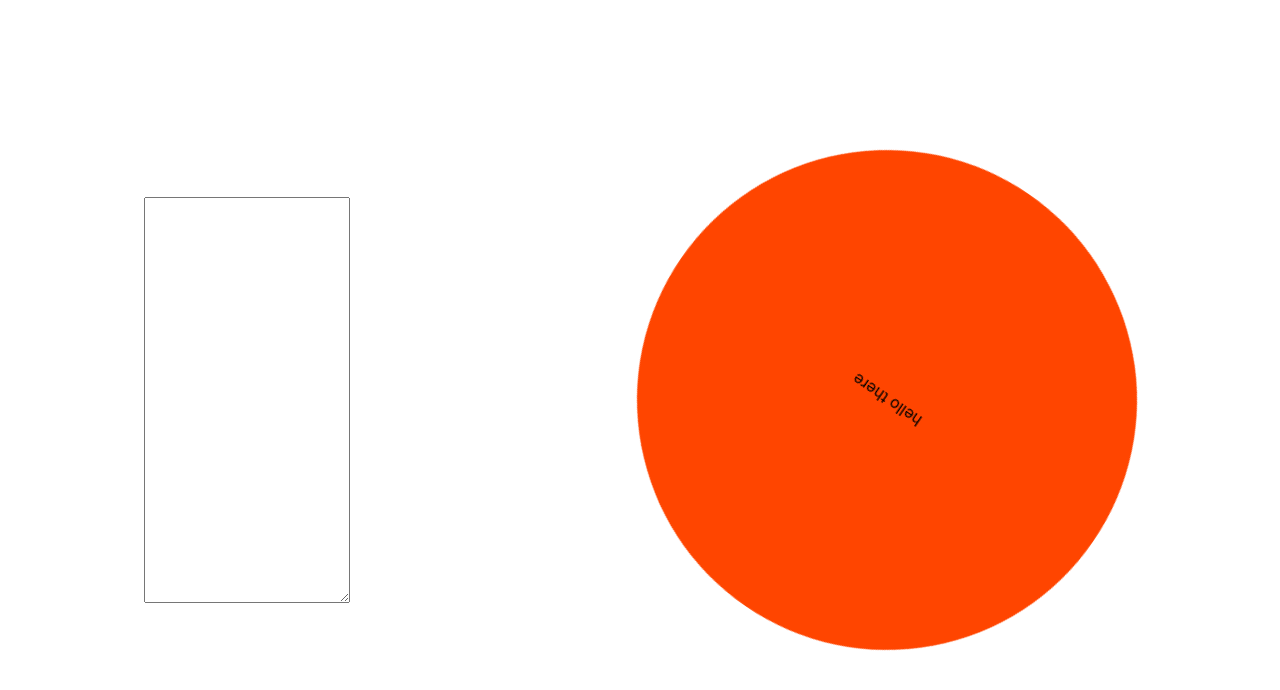
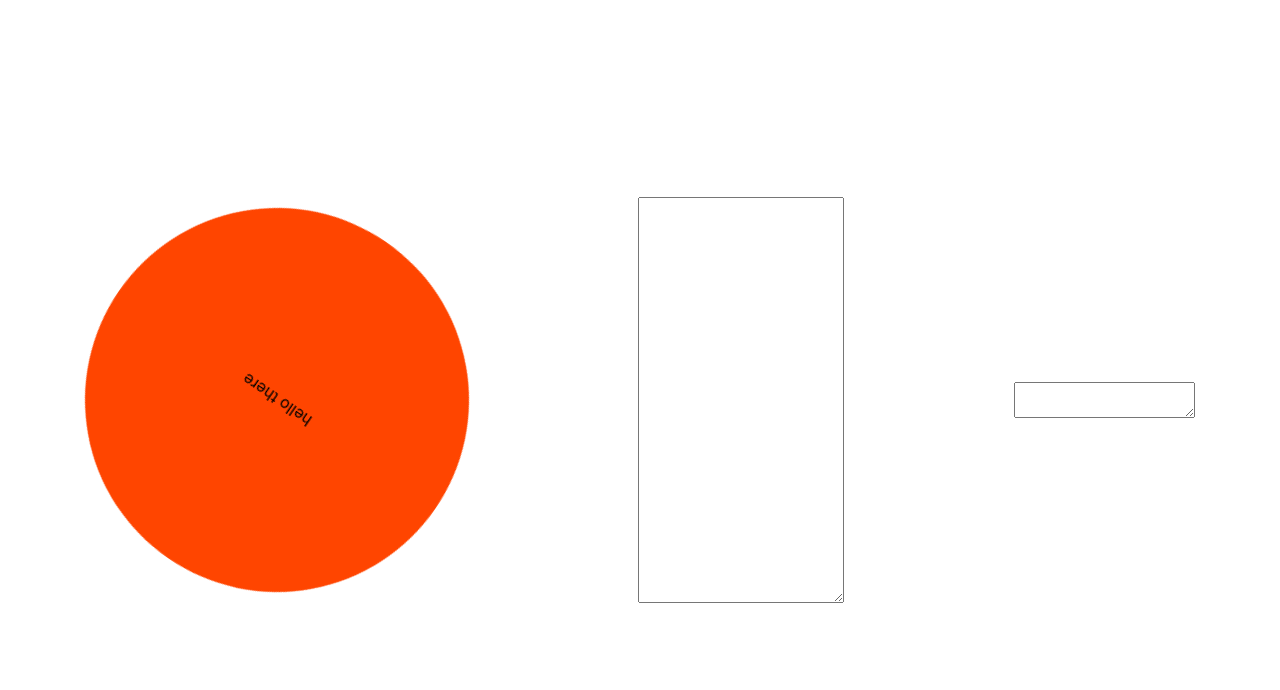
Before and after one commit to Gudbo1z/lucky-wheel, a React (Create React App) app: page / in a window 1280 px wide. Shown: the top 690 px of the page. Built offline with nearby package versions, Linux system fonts and the light colour scheme.

Commit message:
rotate-v2

```diff
--- a/src/App.css
+++ b/src/App.css
@@ -16,8 +16,8 @@
 
 .main-wheel {
   position: relative;
-  width: 500px;
-  height: 500px;
+  width: 30vw;
+  height: 30vw;
 }
 
 .spin-btn {
@@ -35,8 +35,8 @@
 }
 
 .wheel {
-  width: 500px;
-  height: 500px;
+  width: 30vw;
+  height: 30vw;
   position: relative;
   border-radius: 50%;
   overflow: hidden;
@@ -47,11 +47,11 @@
 }
 
 .check-point-overlay {
+  position: absolute;
   z-index: -1;
-  position: absolute;
   top: 0;
-  width: 500px;
-  height: 500px;
+  width: 30vw;
+  height: 30vw;
   display: flex;
   align-items: center;
   justify-content: flex-end;
@@ -63,9 +63,25 @@
   height: 1px;
 }
 
+.check-point-rule-overlay {
+  position: absolute;
+  z-index: -1;
+  top: 0;
+  width: 100%;
+  height: 100%;
+  display: flex;
+  align-items: center;
+  justify-content: flex-end;
+}
+
+.check-point-rule {
+  background-color: red;
+  width: 1px;
+  height: 1px;
+}
+
 .wheel .rotate-thing {
   height: 50%;
-  width: 500px;
   position: absolute;
   top: 0;
   transform-origin: bottom;
@@ -75,11 +91,12 @@
 }
 
 .rotate-thing-default {
-  width: 500px;
-  height: 500px;
+  width: 30vw;
+  height: 30vw;
   border-radius: 50%;
   background-color: orangered;
-  animation: spin 5s linear 1ms infinite forwards;
+  -webkit-animation: spin 5s linear 1ms infinite forwards;
+          animation: spin 5s linear 1ms infinite forwards;
   display: flex;
   align-items: center;
   justify-content: center;
@@ -105,8 +122,8 @@
 
 .pup-up-winner {
   position: fixed;
-  width: 100%;
-  height: 100%;
+  width: 100vw;
+  height: 100vh;
   background-color: rgba(0, 0, 0, 0.8);
   display: flex;
   align-items: center;
@@ -122,7 +139,45 @@
   border-radius: 10px;
 }
 
-@keyframes spin {
+.wheel-rule-cover {
+  width: 50%;
+  height: 50%;
+  position: absolute;
+  top: 0;
+  left: 0;
+  right: 0;
+  bottom: 0;
+  margin: auto;
+}
+
+.wheel-rule {
+  position: relative;
+  width: 100%;
+  height: 100%;
+  display: flex;
+  align-items: center;
+  justify-content: center;
+  border-radius: 50%;
+  overflow: hidden;
+}
+
+.rotate-thing-rule {
+  height: 50%;
+  width: 30vw;
+  position: absolute;
+  top: 0;
+  transform-origin: bottom;
+  display: flex;
+  justify-content: center;
+  flex-direction: column;
+}
+
+.rotate-thing-rule p {
+  text-align: center;
+  transform: rotate(-90deg);
+}
+
+@-webkit-keyframes spin {
   from {
     transform: rotate(0deg);
   }
@@ -131,4 +186,11 @@
   }
 }
 
-/*# sourceMappingURL=App.css.map */
+@keyframes spin {
+  from {
+    transform: rotate(0deg);
+  }
+  to {
+    transform: rotate(360deg);
+  }
+}/*# sourceMappingURL=App.css.map */
--- a/src/App.js
+++ b/src/App.js
@@ -1,27 +1,48 @@
 import { useEffect, useRef, useState } from 'react';
 import './App.css'
+
 function App() {
-  const [input, setInput] = useState([''])
+  const [input, setInput] = useState([])
+  const [inputRule, setInputRule] = useState([])
   const [winner, setWinner] = useState('')
+  const [rule, setRule] = useState('')
   const [spin, setSpin] = useState(false)
   const [randomSpin, setRandomSpin] = useState('')
   const [popUpResult, setPopUpResult] = useState(false)
+  const [radius, setRadius] = useState('')
+  const [radiusRule, setRadiusRule] = useState('')
+  const wheel = useRef()
+  const wheelRule = useRef()
   const angle = useRef(0)
-  const ref = useRef()
-  function cal(){
-    const sin = Math.sin((Math.PI*(90-(360/input.length)/2))/180)
-    const b = 250*sin
-    const bPercent = b*100/250
+
+
+  function cal(radius, input){
+    const sin = Math.sin((Math.PI*(90-(360/input)/2))/180)
+    const b = radius*sin
+    const bPercent = b*100/radius
     return bPercent
   }
-  function width(){
-    const cos = Math.cos(Math.PI*(90 - 360/(input.length*2))/180)
-    const a = 250*cos
+
+  function width(radius, input){
+    const cos = Math.cos(Math.PI*(90 - 360/(input*2))/180)
+    const a = radius*cos
     return 2*a
   }
+
   function handleChange(event){
+    let value = event.target.value.split('\n')[event.target.value.split('\n').length-1]
+    if(value) {
       setInput(event.target.value.split('\n'))
     }
+  }
+
+  function handleChangeRule(event){
+    let value = event.target.value.split('\n')[event.target.value.split('\n').length-1]
+    if(value) {
+      setInputRule(event.target.value.split('\n'))
+    }
+  }
+
   function checkWinner(el1, el2){
     const {top, bottom, left, right} = el2.getBoundingClientRect()
     const winners= []
@@ -33,56 +54,122 @@ function App() {
         winners.push(el1[i])
       }
     }
+    if(el1[0].className == 'rotate-thing'){
       setWinner(winners.sort((a, b)=>{
         return b.getBoundingClientRect().right - a.getBoundingClientRect().right
       })[0])
+    }
+    if(el1[0].className == 'rotate-thing-rule'){
+      setRule(winners.sort((a, b)=>{
+        return b.getBoundingClientRect().right - a.getBoundingClientRect().right
+      })[0])
+    }
     setPopUpResult(true)
   }
+
   function handleSpin(){
-    setSpin(prev=> !prev)
-    const wheel = document.querySelector('.wheel')
-    wheel.addEventListener('transitionend', ()=>checkWinner(document.querySelectorAll('.rotate-thing'), document.querySelector('.check-point')))
+    setSpin(true)
+    wheelRule.current.addEventListener('transitionend', ()=>{
+      checkWinner(document.querySelectorAll('.rotate-thing'), document.querySelector('.check-point'))
+      checkWinner(document.querySelectorAll('.rotate-thing-rule'), document.querySelector('.check-point-rule'))
+    })
   }
-  function handlePopUpWindow(e){
-    console.log('xin chao')
-    e.stopPropagation()
+
+  function handlePopUpWindow( ){
+    setPopUpResult(false)
+    setSpin(false)
+    angle.current = randomSpin
+    setRandomSpin((Math.floor(Math.random() * (6000 - 5000))) + 5000 + angle.current)
   }
+
+  function windowResize(){
+      setRadius(wheel.current.clientWidth/2)
+      setRadiusRule(wheelRule.current.clientWidth/2)
+  }
+
   useEffect(()=>{
-    setRandomSpin(Math.floor(Math.random() * (6000 - 5000) ) + 5000)
-    angle.current = winner
-  }, [spin])
+    const wheel1 = document.querySelector('.main-wheel')
+    const wheelRule1 = document.querySelector('.wheel-rule-cover')
+    window.addEventListener('resize', windowResize)
+    setRandomSpin(Math.floor(Math.random() * (6000 - 5000))+5000)
+    setRadius(wheel1.clientWidth/2)
+    setRadiusRule(wheelRule1.clientWidth/2)
+  }, [])
 
   return (
     <div className='main'>
-      <textarea onChange={handleChange} className='input-field'></textarea>
       <div className='main-wheel'>
+
+
+
+
         {
           input[0]?
-            <div className='wheel' ref={ref} style={spin?{transition:`transform 8s ease 0s`, transform:`rotate(${randomSpin}deg)`}:{}}>
+            <div className='wheel' ref={wheel} style={spin?{transition:`transform 8s ease 0s`, transform:`rotate(${randomSpin}deg)`}:{transform:`rotate(${angle.current}deg)`}}>
               {
                 input.map((rotate, index)=>{
                 let randomColor = Math.floor(Math.random()*16777215).toString(16);
                 return (<div
                 className='rotate-thing'
                 key={index}
-                  style={{clipPath: `polygon(0 ${100-cal(input.length)}%, 0 0, 100% 0, 100% ${100-cal(input.length)}%, 50% 100%)`,
+                style={{clipPath: `polygon(0 ${100-cal(radius, input.length)}%, 0 0, 100% 0, 100% ${100-cal(radius, input.length)}%, 50% 100%)`,
                 transform:`rotate(${index*360/input.length}deg)`,
                 backgroundColor:`#${randomColor}`,
-                  width: `${width()}px`}}>
+                width: `${width(radius, input.length)}px`}}>
                   <p>{rotate}</p>
                 </div>)
                 })
               }
-              <button className='spin-btn' onClick={handleSpin}>spin</button>
             </div>
           :<div className='rotate-thing-default'>hello there</div>
         }
+
+
+
+
+        <div className='wheel-rule-cover' ref={wheelRule}>
+          {
+            inputRule[0] &&
+              <div className='wheel-rule' style={spin?{transition:`transform 9s ease 0s`, transform:`rotate(-${randomSpin+100}deg)`}:{transform:`rotate(-${angle.current+100}deg)`}}>
+                {
+                  inputRule.map((rotate, index)=>{
+                    let randomColor = Math.floor(Math.random()*16777215).toString(16);
+                    return (<div
+                      className='rotate-thing-rule'
+                      key={index}
+                      style={{clipPath: `polygon(0 ${100-cal(radiusRule, inputRule.length)}%, 0 0, 100% 0, 100% ${100-cal(radiusRule, inputRule.length)}%, 50% 100%)`,
+                      transform:`rotate(${index*360/inputRule.length}deg)`,
+                      backgroundColor:`#${randomColor}`,
+                      width: `${width(radiusRule, inputRule.length)}px`}}>
+                    <p>{rotate}</p>
+                  </div>)
+                  })
+                }
+              </div>
+            }
+          <div className='check-point-rule-overlay'>
+            <div className='check-point-rule'></div>
+          </div>
+        </div>
+
+
+
+
+      {input[0] && <button className='spin-btn' onClick={handleSpin}>spin</button>}
         <div className='check-point-overlay'>
           <div className='check-point'></div>
         </div>
       </div>
-      {popUpResult && <div className='pup-up-winner' onClick={handlePopUpWindow}>
-        <div className='winner-is' onClick={()=>{console.log('child')}}><p>{winner.querySelector('p').innerHTML}</p></div>
+
+      <textarea onChange={handleChange} className='input-field'></textarea>
+
+      <textarea onChange={handleChangeRule} className='input-field-rule'></textarea>
+
+      {popUpResult &&
+      <div className='pup-up-winner' onClick={handlePopUpWindow}>
+        <div className='winner-is' onClick={(e)=>{e.stopPropagation()}}>
+          <p>{winner.querySelector('p').innerHTML} sẽ làm {rule.querySelector('p').innerHTML}</p>
+        </div>
       </div>}
     </div>
   );
--- a/src/App.scss
+++ b/src/App.scss
@@ -18,8 +18,8 @@
 
 .main-wheel{
     position: relative;
-    width: 500px;
-    height: 500px;
+    width: 30vw;
+    height: 30vw;
 }
 
 .spin-btn{
@@ -37,12 +37,11 @@
 }
 
 .wheel{
-    width: 500px;
-    height: 500px;
+    width: 30vw;
+    height: 30vw;
     position: relative;
     border-radius: 50%;
     overflow: hidden;
-    // animation: spin 8s linear 2s infinite forwards;
     display: flex;
     justify-content: center;
     align-items: center;
@@ -50,11 +49,11 @@
 }
 
 .check-point-overlay{
+    position: absolute;
     z-index: -1;
-    position: absolute;
     top: 0;
-    width: 500px;
-    height: 500px;
+    width: 30vw;
+    height: 30vw;
     display: flex;
     align-items: center;
     justify-content: flex-end;
@@ -66,9 +65,25 @@
     height: 1px;
 }
 
+.check-point-rule-overlay{
+    position: absolute;
+    z-index: -1;
+    top: 0;
+    width: 100%;
+    height: 100%;
+    display: flex;
+    align-items: center;
+    justify-content: flex-end;
+}
+
+.check-point-rule{
+    background-color: red;
+    width: 1px;
+    height: 1px;
+}
+
 .wheel .rotate-thing{
     height: 50%;
-    width: 500px;
     position: absolute;
     top: 0;
     transform-origin: bottom;
@@ -78,8 +93,8 @@
 }
 
 .rotate-thing-default{
-    width: 500px;
-    height: 500px;
+    width: 30vw;
+    height: 30vw;
     border-radius: 50%;
     background-color: orangered;
     animation: spin 5s linear 1ms infinite forwards;
@@ -108,8 +123,8 @@
 
 .pup-up-winner{
     position: fixed;
-    width: 100%;
-    height: 100%;
+    width: 100vw;
+    height: 100vh;
     background-color: rgb(0, 0, 0, 0.8);
     display: flex;
     align-items: center;
@@ -125,6 +140,44 @@
     border-radius: 10px;
 }
 
+.wheel-rule-cover{
+    width: 50%;
+    height: 50%;
+    position: absolute;
+    top: 0;
+    left: 0;
+    right: 0;
+    bottom: 0;
+    margin: auto;
+}
+
+.wheel-rule{
+    position: relative;
+    width: 100%;
+    height: 100%;
+    display: flex;
+    align-items: center;
+    justify-content: center;
+    border-radius: 50%;
+    overflow: hidden;
+}
+
+.rotate-thing-rule{
+    height: 50%;
+    width: 30vw;
+    position: absolute;
+    top: 0;
+    transform-origin: bottom;
+    display: flex;
+    justify-content: center;
+    flex-direction: column;
+}
+
+.rotate-thing-rule p{
+    text-align: center;
+    transform: rotate(-90deg);
+}
+
 @keyframes spin {
     from{
         transform: rotate(0deg);
```
Also changed, not shown: 1 other file (tests, documents, lock files or other folders). Lines whose indentation alone changed are shown as unchanged.
